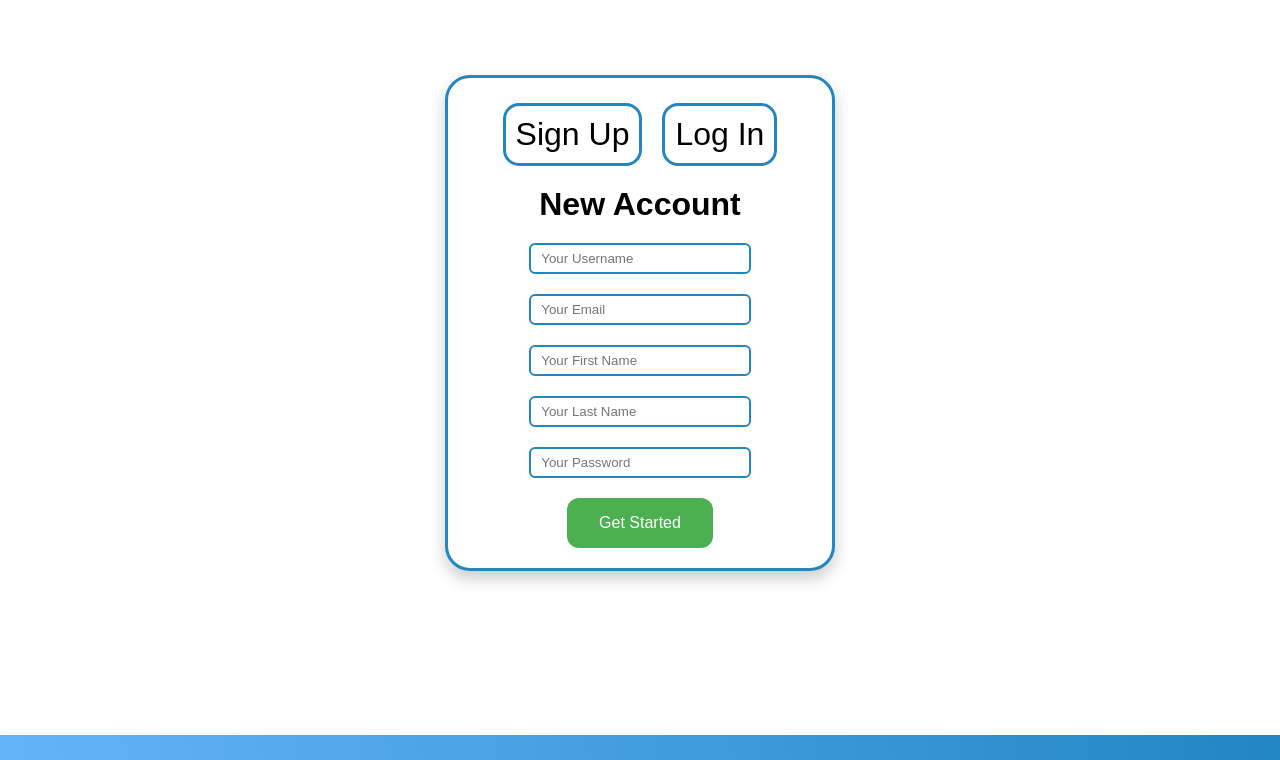
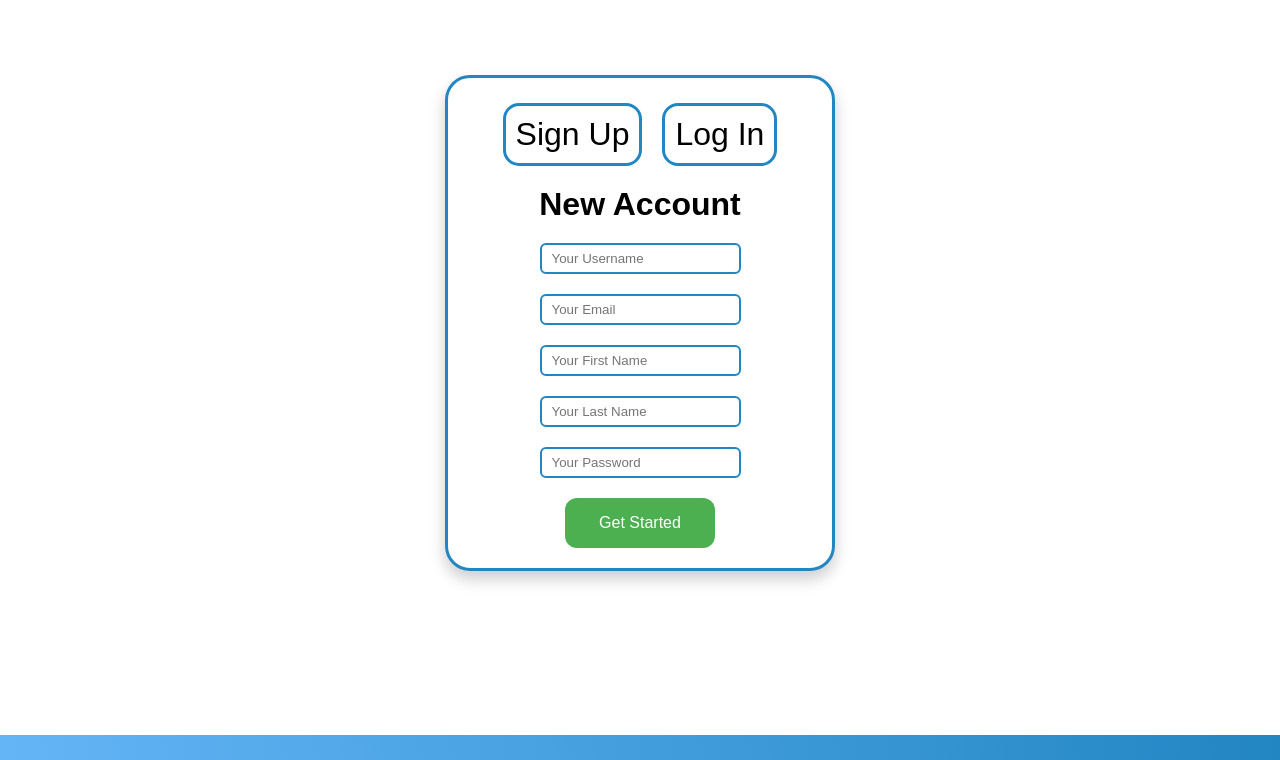
Before and after one commit to FNSdev/gitrello, a Django app: page / in a window 1280 px wide. Shown: the part 40-800 px from the top of the page. Run offline with Django 3.2, Linux system fonts and the light colour scheme; some libraries are stand-ins or nearby versions.

Commit message:
Added custom WebComponents. Improved input validation

```diff
--- a/gitrello/authentication/urls.py
+++ b/gitrello/authentication/urls.py
@@ -1,9 +1,11 @@
 from django.urls import path
 
-from authentication.api.views import UsersView
+from authentication.api.views import AuthTokenView, UsersView, UserView
 
 app_name = 'authentication'
 
 urlpatterns = [
+    path('v1/auth-token', AuthTokenView.as_view(), name='auth-token'),
     path('v1/users', UsersView.as_view(), name='users'),
+    path('v1/users/<int:id>', UserView.as_view(), name='user'),
 ]
--- a/gitrello/boards/urls.py
+++ b/gitrello/boards/urls.py
@@ -7,5 +7,5 @@ app_name = 'boards'
 urlpatterns = [
     path('v1/boards', BoardsView.as_view(), name='boards'),
     path('v1/board-memberships', BoardMembershipsView.as_view(), name='board_memberships'),
-    path('v1/board-membership/<int:id>', BoardMembershipView.as_view(), name='board_membership'),
+    path('v1/board-memberships/<int:id>', BoardMembershipView.as_view(), name='board_membership'),
 ]
--- a/gitrello/static/css/homePage.css
+++ b/gitrello/static/css/homePage.css
@@ -36,53 +36,8 @@
   justify-content: center;
 }
 
-.auth-container__tab__content__signup-form,
-.auth-container__tab__content__login-form {
-  display: flex;
-  flex-direction: column;
-  justify-content: center;
-  align-items: center;
-}
-
-.auth-container__tab__content__login-form {
+.auth-container__tab__content__log-in-form {
   display: none;
-}
-
-.auth-container__tab__content__signup-form__header,
-.auth-container__tab__content__login-form__header {
-  margin: 10px;
-}
-
-.auth-container__tab__content__signup-form__input,
-.auth-container__tab__content__login-form__input {
-  margin: 10px;
-}
-
-.auth-container__tab__content__signup-form__button,
-.auth-container__tab__content__login-form__button {
-  margin: 10px;
-}
-
-.auth-container__tab__content__signup-form__errors,
-.auth-container__tab__content__login-form__errors  {
-  display: flex;
-  flex-direction: column;
-  justify-content: center;
-}
-
-.auth-container__tab__content__signup-form__errors__list,
-.auth-container__tab__content__login-form__errors__list {
-  overflow-y: auto;
-  max-height: 300px;
-}
-
-.auth-container__tab__content__signup-form__errors__list__item,
-.auth-container__tab__content__login-form__errors__list__item {
-  margin: 10px;
-  padding: 10px;
-  border: 3px solid var(--red);
-  border-radius: 15px;
-  font-size: 16px;
 }
 
 @media screen and (min-width: 762px) {
--- a/gitrello/static/css/main.css
+++ b/gitrello/static/css/main.css
@@ -9,10 +9,6 @@
   --red: #FF1A1A;
   --orange: #E5A42D;
   --default-shadow: 0 8px 16px 0 rgba(0, 0, 0, 0.2);
-}
-
-:invalid {
-  box-shadow: none;
 }
 
 ul,
@@ -51,42 +47,3 @@ body {
   height: 25px;
   background-image: linear-gradient(260deg, var(--primary-dark) 0%, var(--primary) 100%);
 }
-
-.btn {
-  background-color: var(--primary-dark);
-  border: none;
-  border-radius: 12px;
-  color: white;
-  padding: 16px 32px;
-  text-align: center;
-  text-decoration: none;
-  font-size: 16px;
-  cursor: pointer;
-}
-
-.btn-success {
-  background-color: var(--green);
-}
-
-input[type=text], input[type=email], input[type=password] {
-  width: 100%;
-  padding: 6px 10px;
-  box-sizing: border-box;
-  border: 2px solid var(--primary-dark);
-  -webkit-transition: 0.5s;
-  transition: 0.5s;
-  outline: none;
-  border-radius: 6px;
-}
-
-input[type=text]:invalid, input[type=email]:invalid, input[type=password]:invalid {
-  border: 2px solid var(--red);
-}
-
-input[type=text]:valid, input[type=email]:valid, input[type=password]:valid {
-  border: 2px solid var(--green);
-}
-
-input[type=text]:placeholder-shown, input[type=email]:placeholder-shown, input[type=password]:placeholder-shown {
-  border: 2px solid var(--primary-dark);
-}
--- a/gitrello/static/js/app.js
+++ b/gitrello/static/js/app.js
@@ -1,6 +1,6 @@
-import {Renderer, } from "./renderer.js";
-import {Router, } from "./router.js";
-import {routes} from "./routes.js";
+import {router, } from "./router.js";
 
-const renderer = new Renderer();
-const router = new Router(renderer, routes);
+import {ButtonComponent, } from "./components/common/buttonComponent.js";
+import {InputComponent, } from "./components/common/inputComponent.js";
+import {LogInFormComponent, } from "./components/forms/logInFormComponent.js";
+import {SignUpFormComponent, } from "./components/forms/signUpFormComponent.js";
--- /dev/null
+++ b/gitrello/static/js/components/common/buttonComponent.js
@@ -0,0 +1,53 @@
+const template = document.createElement('template')
+template.innerHTML = `
+    <style>
+      .btn {
+        background-color: var(--primary-dark);
+        border: none;
+        border-radius: 12px;
+        color: white;
+        padding: 16px 32px;
+        text-align: center;
+        text-decoration: none;
+        font-size: 16px;
+        cursor: pointer;
+        width: 150px;
+      }
+
+      .btn-success {
+        background-color: var(--green);
+      }
+
+      .btn-warning {
+        background-color: var(--orange);
+      }
+
+      .btn-danger {
+        background-color: var(--red);
+      }
+    </style>
+    <button id="button" class="btn"></button>
+`
+
+export class ButtonComponent extends HTMLElement {
+    constructor() {
+        super();
+
+        this.attachShadow({mode: 'open'});
+        this.shadowRoot.appendChild(template.content.cloneNode(true));
+
+        const button = this.shadowRoot.querySelector('#button');
+        button.innerHTML = this.innerHTML;
+        if (this.getAttribute('type') === 'success') {
+            button.classList.add('btn-success');
+        }
+        else if (this.getAttribute('type') === 'warning') {
+            button.classList.add('btn-warning');
+        }
+        else if (this.getAttribute('type') === 'danger') {
+            button.classList.add('btn-danger');
+        }
+    }
+}
+
+window.customElements.define('button-component', ButtonComponent);
--- /dev/null
+++ b/gitrello/static/js/components/common/inputComponent.js
@@ -0,0 +1,95 @@
+const template = document.createElement('template')
+template.innerHTML = `
+    <style>
+      :invalid {
+        box-shadow: none;
+      }
+
+      input[type=text], input[type=email], input[type=password] {
+        padding: 6px 10px;
+        box-sizing: border-box;
+        border: 2px solid var(--primary-dark);
+        -webkit-transition: 0.5s;
+        transition: 0.5s;
+        outline: none;
+        border-radius: 6px;
+      }
+
+      input[type=text]:invalid, input[type=email]:invalid, input[type=password]:invalid {
+        border: 2px solid var(--red);
+      }
+
+      input[type=text]:valid, input[type=email]:valid, input[type=password]:valid {
+        border: 2px solid var(--green);
+      }
+
+      input[type=text]:placeholder-shown, input[type=email]:placeholder-shown, input[type=password]:placeholder-shown {
+        border: 2px solid var(--primary-dark);
+      }
+
+      .container {
+        display: flex;
+        flex-direction: column;
+        align-items: center;
+        justify-content: center;
+        width: 300px;
+      }
+
+      .error-message {
+        margin-top: 10px;
+        color: var(--red);
+        font-size: 12px;
+        text-align: center;
+      }
+    </style>
+    <div class="container">
+      <input id="input" class="input">
+      <div id="error-message" class="error-message"></div>
+    </div>
+`
+
+export class InputComponent extends HTMLElement {
+    constructor() {
+        super();
+
+        this.attachShadow({mode: 'open'});
+        this.shadowRoot.appendChild(template.content.cloneNode(true));
+
+        this.input = this.shadowRoot.querySelector('#input');
+        this.errorMessage = this.shadowRoot.querySelector('#error-message');
+        this.input.setAttribute('required', this.getAttribute('required'));
+        this.input.setAttribute('type', this.getAttribute('type'));
+        this.input.setAttribute('placeholder', this.getAttribute('placeholder'));
+        this.input.setAttribute('minlength', this.getAttribute('minlength'));
+        this.input.setAttribute('maxlength', this.getAttribute('maxlength'));
+        this.input.setAttribute('min', this.getAttribute('min'));
+        this.input.setAttribute('max', this.getAttribute('max'));
+
+        this.input.addEventListener('input', () => {
+            if (!this.checkValidity()) {
+                this.errorMessage.innerHTML = this.validationMessage;
+            }
+            else {
+                this.errorMessage.innerHTML = '';
+            }
+        });
+    }
+
+    get value() {
+        return this.shadowRoot.querySelector("#input").value;
+    }
+
+    set value(newValue) {
+        this.shadowRoot.querySelector("#input").value = newValue;
+    }
+
+    checkValidity() {
+        return this.shadowRoot.querySelector('#input').checkValidity();
+    }
+
+    get validationMessage() {
+        return this.shadowRoot.querySelector('#input').validationMessage;
+    }
+}
+
+window.customElements.define('input-component', InputComponent);
--- /dev/null
+++ b/gitrello/static/js/components/forms/logInFormComponent.js
@@ -0,0 +1,97 @@
+import {authService, } from "../../services/authService.js";
+import {router, } from "../../router.js";
+import {userRepository, } from "../../repositories/userRepository.js";
+
+const template = document.createElement('template')
+template.innerHTML = `
+    <style>
+      ul,
+      ul li {
+        margin: 0;
+        padding: 0;
+        text-indent: 0;
+        list-style-type: none;
+      }
+      .login-form {
+        display: flex;
+        flex-direction: column;
+        justify-content: center;
+        align-items: center;
+      }
+
+      .login-form__header {
+        margin: 10px;
+      }
+
+      .login-form__input {
+        margin-top: 10px;
+      }
+
+      .login-form__button {
+        margin: 10px;
+      }
+
+      .login-form__errors {
+        display: flex;
+        flex-direction: column;
+        justify-content: center;
+      }
+
+      .login-form__errors__list {
+        overflow-y: auto;
+        max-height: 300px;
+      }
+
+      .login-form__errors__list__item {
+        margin: 10px;
+        padding: 10px;
+        border: 3px solid var(--red);
+        border-radius: 15px;
+        font-size: 16px;
+      }
+    </style>
+    <form class="login-form">
+      <h1 class="login-form__header">Welcome Back!</h1>
+      <input-component required minlength="5" maxlength="150" id="login-form-username" type="text" class="login-form__input" placeholder="Your Username"></input-component>
+      <input-component required maxlength="128" id="login-form-password" type="password" class="login-form__input" placeholder="Your Password"></input-component>
+      <div class="login-form__errors">
+        <ul id="login-form-errors-list" class="login-form__errors__list"></ul>
+      </div>
+      <button-component type="success" id="login-button" class="login-form__button btn btn-success"/>
+        Log In
+      </button-component>
+    </form>
+`
+
+export class LogInFormComponent extends HTMLElement {
+    constructor() {
+        super();
+
+        this.attachShadow({mode: 'open'});
+        this.shadowRoot.appendChild(template.content.cloneNode(true));
+    }
+
+    connectedCallback() {
+        this.shadowRoot.querySelector('#login-button').addEventListener(
+            'click', () => this.onLogin()
+        );
+    }
+
+    onLogin(event) {
+        const errorsList = this.shadowRoot.querySelector('#login-form-errors-list');
+        errorsList.innerHTML = '';
+
+        if (!this.shadowRoot.querySelector('#login-form-username').checkValidity() ||
+            !this.shadowRoot.querySelector('#login-form-password').checkValidity()
+        ) {
+            errorsList.innerHTML = `
+              <li class="login-form__errors__list__item">Please, fill out required fields with correct data</li>
+            `;
+            return
+        }
+
+        // TODO
+    }
+}
+
+window.customElements.define('log-in-form-component', LogInFormComponent);
--- /dev/null
+++ b/gitrello/static/js/components/forms/signUpFormComponent.js
@@ -0,0 +1,116 @@
+import {authService, } from "../../services/authService.js";
+import {router, } from "../../router.js";
+import {userRepository, } from "../../repositories/userRepository.js";
+
+const template = document.createElement('template')
+template.innerHTML = `
+    <style>
+      ul,
+      ul li {
+        margin: 0;
+        padding: 0;
+        text-indent: 0;
+        list-style-type: none;
+      }
+      .signup-form {
+        display: flex;
+        flex-direction: column;
+        justify-content: center;
+        align-items: center;
+      }
+
+      .signup-form__header {
+        margin: 10px;
+      }
+
+      .signup-form__input {
+        margin-top: 10px;
+      }
+
+      .signup-form__button {
+        margin: 10px;
+      }
+
+      .signup-form__errors {
+        display: flex;
+        flex-direction: column;
+        justify-content: center;
+      }
+
+      .signup-form__errors__list {
+        overflow-y: auto;
+        max-height: 300px;
+      }
+
+      .signup-form__errors__list__item {
+        margin: 10px;
+        padding: 10px;
+        border: 3px solid var(--red);
+        border-radius: 15px;
+        font-size: 16px;
+      }
+    </style>
+    <form class="signup-form">
+      <h1 class="signup-form__header">New Account</h1>
+      <input-component required minlength="5" maxlength="150" id="signup-form-username" type="text" class="signup-form__input" placeholder="Your Username"></input-component>
+      <input-component required id="signup-form-email" type="email" class="signup-form__input" placeholder="Your Email"></input-component>
+      <input-component required maxlength="30" id="signup-form-first-name" type="text" class="signup-form__input" placeholder="Your First Name"></input-component>
+      <input-component required maxlength="100" id="signup-form-last-name" type="text" class="signup-form__input" placeholder="Your Last Name"></input-component>
+      <input-component required maxlength="128" id="signup-form-password" type="password" class="signup-form__input" placeholder="Your Password"></input-component>
+      <div class="signup-form__errors">
+        <ul id="signup-form-errors-list" class="signup-form__errors__list"></ul>
+      </div>
+      <button-component type="success" id="signup-button" class="signup-form__button btn btn-success"/>
+        Get Started
+      </button-component>
+    </form>
+`
+
+export class SignUpFormComponent extends HTMLElement {
+    constructor() {
+        super();
+
+        this.attachShadow({mode: 'open'});
+        this.shadowRoot.appendChild(template.content.cloneNode(true));
+    }
+
+    connectedCallback() {
+        this.shadowRoot.querySelector('#signup-button').addEventListener(
+            'click', () => this.onSignUp()
+        );
+    }
+
+    onSignUp(event) {
+        const errorsList = this.shadowRoot.querySelector('#signup-form-errors-list');
+        errorsList.innerHTML = '';
+
+        if (!this.shadowRoot.querySelector('#signup-form-username').checkValidity() ||
+            !this.shadowRoot.querySelector('#signup-form-email').checkValidity() ||
+            !this.shadowRoot.querySelector('#signup-form-first-name').checkValidity() ||
+            !this.shadowRoot.querySelector('#signup-form-last-name').checkValidity() ||
+            !this.shadowRoot.querySelector('#signup-form-password').checkValidity()
+        ) {
+            errorsList.innerHTML = `
+              <li class="signup-form__errors__list__item">Please, fill out required fields with correct data</li>
+            `;
+            return
+        }
+
+        userRepository.createUser(
+            this.shadowRoot.querySelector('#signup-form-username').value,
+            this.shadowRoot.querySelector('#signup-form-email').value,
+            this.shadowRoot.querySelector('#signup-form-first-name').value,
+            this.shadowRoot.querySelector('#signup-form-last-name').value,
+            this.shadowRoot.querySelector('#signup-form-password').value,
+        ).then((user) => {
+            authService.setUser(user);
+            router.navigate('/profile');
+        }).catch((e) => {
+            errorsList.innerHTML = `
+              <li class="signup-form__errors__list__item">${e.message}</li>
+            `;
+        });
+    }
+}
+
+window.customElements.define('sign-up-form-component', SignUpFormComponent);
--- a/gitrello/static/js/httpClient.js
+++ b/gitrello/static/js/httpClient.js
@@ -8,7 +8,7 @@ export class HttpClient {
         this.cookieService = cookieService;
     }
 
-    async _makeRequest(url, method, data = {}) {
+    async _makeRequest(url, method, data = null) {
         const headers = {
             'Content-Type': 'application/json',
             'X-CSRFToken': this.cookieService.getCookie('csrftoken'),
@@ -18,12 +18,16 @@ export class HttpClient {
             headers['Authorization'] = `Token ${this.authService.getToken()}`;
         }
 
-        const response = await fetch(url, {
+        const init = {
             method: method,
             headers: headers,
-            body: JSON.stringify(data),
-        })
+        }
 
+        if (data != null) {
+            init['body'] = JSON.stringify(data);
+        }
+
+        const response = await fetch(url, init);
         data = await response.json();
 
         if (response.status === 403) {
@@ -45,6 +49,15 @@ export class HttpClient {
     async post(url, data = {}) {
         return await this._makeRequest(url, 'POST', data);
     }
+
+    async get(url, params = {}) {
+        let paramsQuery = '?'
+        for (let [key, value] of Object.entries(params)) {
+            paramsQuery += `${key}=${encodeURIComponent(value.toString())}&`
+        }
+
+        return await this._makeRequest(url + paramsQuery, 'GET');
+    }
 }
 
 export const httpClient = new HttpClient(authService, cookieService);
--- a/gitrello/static/js/pages/homePage.js
+++ b/gitrello/static/js/pages/homePage.js
@@ -1,5 +1,4 @@
 import {Page,} from "./page.js";
-import {userRepository} from "../repositories/userRepository.js";
 
 export class HomePage extends Page {
     authTemplate = `
@@ -14,31 +13,8 @@ export class HomePage extends Page {
             </li>
           </ul>
           <div class="auth-container__tab__content">
-            <form class="auth-container__tab__content__signup-form" id="auth-container-tab-content-signup-form">
-              <h1 class="auth-container__tab__content__signup-form__header">New Account</h1>
-              <input required id="signup-form-username" type="text" class="auth-container__tab__content__signup-form__input" placeholder="Your Username">
-              <input required id="signup-form-email" type="email" class="auth-container__tab__content__signup-form__input" placeholder="Your Email">
-              <input required id="signup-form-first-name" type="text" class="auth-container__tab__content__signup-form__input" placeholder="Your First Name">
-              <input required id="signup-form-last-name" type="text" class="auth-container__tab__content__signup-form__input" placeholder="Your Last Name">
-              <input required id="signup-form-password" type="password" class="auth-container__tab__content__signup-form__input" placeholder="Your Password">
-              <div class="auth-container__tab__content__signup-form__errors">
-                <ul id="signup-form-errors-list" class="auth-container__tab__content__signup-form__errors__list"></ul>
-              </div>
-              <button type="submit" id="signup-button" class="auth-container__tab__content__signup-form__button btn btn-success"/>
-                Get Started
-              </button>
-            </form>
-            <form class="auth-container__tab__content__login-form" id="auth-container-tab-content-login-form">
-              <h1 class="auth-container__tab__content__login-form__header">Welcome Back!</h1>
-              <input required type="text" class="auth-container__tab__content__login-form__input" placeholder="Your Login">
-              <input required type="password" class="auth-container__tab__content__login-form__input" placeholder="Your Password">
-              <div class="auth-container__tab__content__login-form__errors">
-                <ul id="login-form-errors-list" class="auth-container__tab__content__login-form__errors__list"></ul>
-              </div>
-              <button type="submit" id="login-button" class="auth-container__tab__content__login-form__button btn btn-success"/>
-                Log In
-              </button>
-            </form>
+            <sign-up-form-component id="sign-up-form" class="auth-container__tab__content__sign-up-form"></sign-up-form-component>
+            <log-in-form-component id="log-in-form" class="auth-container__tab__content__log-in-form"></log-in-form-component>
           </div>
         </div>
       </div>
@@ -53,48 +29,19 @@ export class HomePage extends Page {
     }
 
     onLoginSwitchClick() {
-        document.getElementById("auth-container-tab-content-signup-form").style.display = "none";
-        document.getElementById("auth-container-tab-content-login-form").style.display = "flex";
+        document.getElementById("sign-up-form").style.display = "none";
+        document.getElementById("log-in-form").style.display = "flex";
     }
 
     onSignUpSwitchClick() {
-        document.getElementById("auth-container-tab-content-signup-form").style.display = "flex";
-        document.getElementById("auth-container-tab-content-login-form").style.display = "none"
+        document.getElementById("sign-up-form").style.display = "flex";
+        document.getElementById("log-in-form").style.display = "none";
     }
 
     afterRender() {
         super.afterRender();
 
         document.getElementById('auth-container-tab-list-item-signup').onclick = this.onSignUpSwitchClick;
-        document.getElementById('auth-container-tab-list-item-login').onclick = this.onLoginSwitchClick
-        document.getElementById('signup-button').onclick = (event) => this.onSignUp(event);
-        document.getElementById('login-button').onclick = (event) => this.onLogIn(event);
-    }
-
-    onSignUp(event) {
-        event.preventDefault();
-
-        const errorsList = document.getElementById('signup-form-errors-list');
-        errorsList.innerHTML = '';
-
-        userRepository.createUser(
-            document.getElementById('signup-form-username').value,
-            document.getElementById('signup-form-email').value,
-            document.getElementById('signup-form-first-name').value,
-            document.getElementById('signup-form-last-name').value,
-            document.getElementById('signup-form-password').value,
-        ).then((user) => {
-            this.authService.setUser(user);
-            this.router.navigate('/profile');
-        }).catch((e) => {
-            errorsList.innerHTML = `
-              <li class="auth-container__tab__content__signup-form__errors__list__item">${e.message}</li>
-            `;
-        });
-    }
-
-    // TODO
-    onLogIn(event) {
-        event.preventDefault();
+        document.getElementById('auth-container-tab-list-item-login').onclick = this.onLoginSwitchClick;
     }
 }
--- a/gitrello/static/js/renderer.js
+++ /dev/null
@@ -1,6 +0,0 @@
-// TODO seems to be useless atm
-export class Renderer {
-    render(element, html) {
-        element.innerHTML = html;
-    }
-}
--- a/gitrello/static/js/repositories/userRepository.js
+++ b/gitrello/static/js/repositories/userRepository.js
@@ -3,6 +3,7 @@
 import {User, } from "../models/user.js";
 
 class UserRepository {
+    getUserUrl = '/api/v1/users';
     createUserUrl = '/api/v1/users';
 
     constructor(httpClient) {
@@ -37,6 +38,27 @@
             throw new GITrelloError();
         }
     }
+
+    async getUser(id) {
+        try {
+            const response = await this.httpClient.get(`${this.getUserUrl}/${id}`)
+            return new User(
+                response['id'],
+                response['token'],
+                response['username'],
+                response['email'],
+                response['first_name'],
+                response['last_name'],
+            )
+        }
+        catch (e) {
+            console.log(e.message);
+            if (e instanceof GITrelloError) {
+                throw new RepositoryError(e.message);
+            }
+            throw new GITrelloError();
+        }
+    }
 }
 
 export const userRepository = new UserRepository(httpClient);
--- a/gitrello/static/js/router.js
+++ b/gitrello/static/js/router.js
@@ -1,10 +1,10 @@
 import {authService, } from "./services/authService.js";
 import {NotFoundPage, } from "./pages/notFoundPage.js";
+import {routes, } from "./routes.js";
 
-export class Router {
-    constructor(renderer, routes) {
+class Router {
+    constructor(routes) {
         this.frame = window["main"]
-        this.renderer = renderer
         this.routes = routes
 
         window.addEventListener('popstate', event => this._onPopState(event));
@@ -48,7 +48,7 @@ export class Router {
         const page = this._getPage(path);
 
         page.beforeRender()
-        this.renderer.render(this.frame, page.getTemplate())
+        this.frame.innerHTML = page.getTemplate()
         page.afterRender()
     }
 
@@ -88,3 +88,5 @@ export class Router {
         return new matchedRoute.page(authService, this, routeParams);
     }
 }
+
+export const router = new Router(routes);
```
Also changed, not shown: gitrello/authentication/api/views.py (+42 -1 lines).
